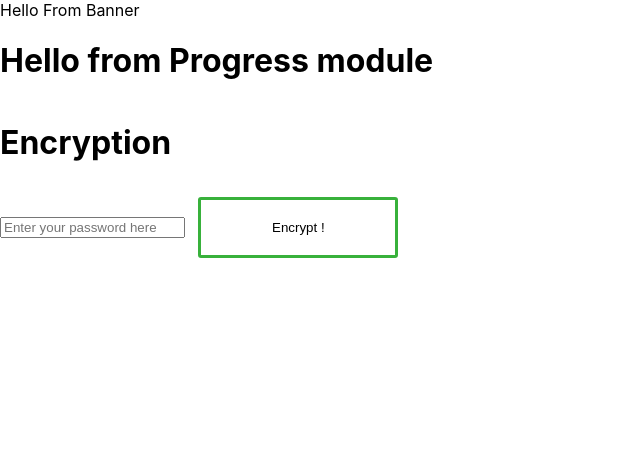
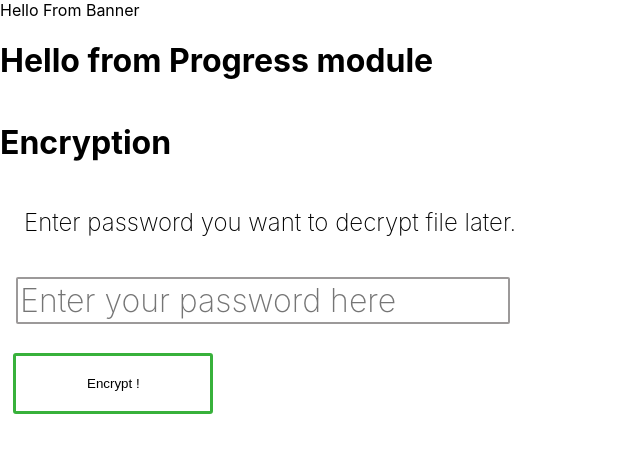
Before and after one commit to kamilwoloszyn/FEncrypt, a React (Create React App) app: page /encrypt in a window 1280 px wide. Shown: the top 452 px of the page, without its empty margins (0-640 px from the left). Built offline with nearby package versions, Linux system fonts and the light colour scheme.

Commit message:
Small cosmetic changes

```diff
--- a/src/components/Encryption.tsx
+++ b/src/components/Encryption.tsx
@@ -1,8 +1,10 @@
+import '../styles/scss/forms.scss';
 import React from "react";
 import ReactDOM from "react-dom";
 import styled from 'styled-components';
 import { Row, Col } from '../styles/layout/layout';
 import { OptionButton } from '../styles/buttons';
+import { FormGroup, FormLabelBlock, FormInputBlock } from '../styles/forms'
 
 const EncryptionWrapper = styled.div<EncryptionWrapperProps>`
 display:${({ Show }) => Show ? 'block':'none'}
@@ -26,10 +28,17 @@ export const Encryption: React.FC<Props> = (Props)=> {
           </Col>
          </Row>
         <Row>
-        <form>
-            <input type="password" placeholder="Enter your password here" />
-          <OptionButton type="button" customColor={"#fff"} hoverColor={"#38b13b"} borderColor={"#38b13b"}>Encrypt !</OptionButton>
-        </form>
+          <FormGroup>
+            <form>
+              <FormLabelBlock>
+                <label htmlFor="encryptpassword">Enter password you want to decrypt file later.</label>
+              </FormLabelBlock>
+              <FormInputBlock>
+                <input type="text" name="encryptpassword" className="form-input" placeholder="Enter your password here" />
+              </FormInputBlock>
+                <OptionButton type="button" customColor={"#fff"} hoverColor={"#38b13b"} borderColor={"#38b13b"}>Encrypt !</OptionButton>
+            </form>
+            </FormGroup>
         </Row>
 
 
--- a/src/styles/scss/forms.scss
+++ b/src/styles/scss/forms.scss
@@ -2,6 +2,7 @@
     font-size: 2em;
     font-weight: 200;
     padding:2px;
+    font-family: inherit;
 }
 
 .form-input{
```
Also changed, not shown: 1 other file (tests, documents, lock files or other folders).
